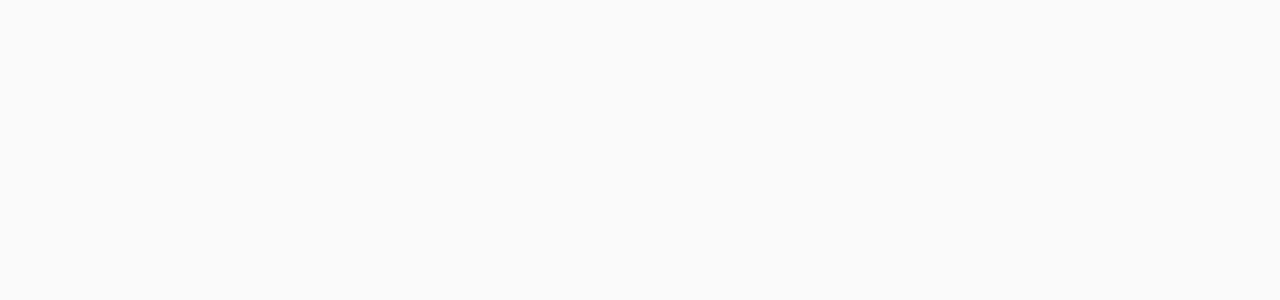
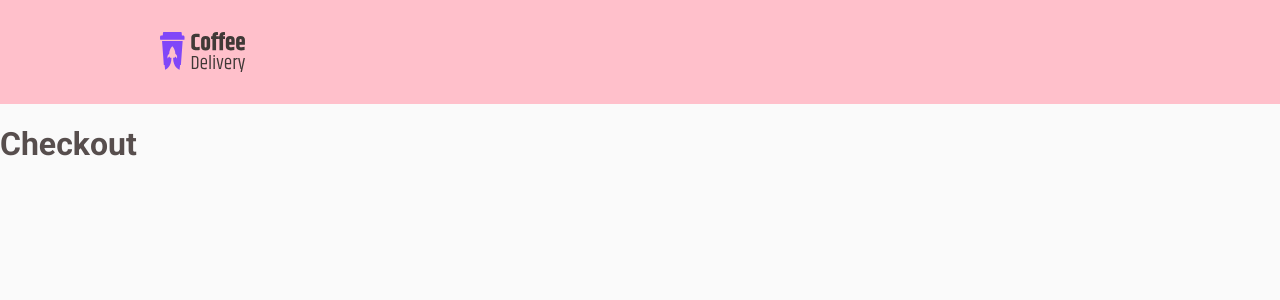
Before and after one commit to KajiyamaVK/coffe-delivery, a React (Vite) app: page /checkout in a window 1280 px wide. Before the commit this address had no page. Shown: the top 300 px of the page. Built offline with nearby package versions, Linux system fonts and the light colour scheme.

Commit message:
feat: Adds the new checkout route

```diff
--- a/src/components/Router/index.tsx
+++ b/src/components/Router/index.tsx
@@ -1,12 +1,14 @@
 import { Routes, Route } from 'react-router-dom'
 import DefaultLayout from '../../style/defaultLayout'
 import Home from '../../pages/home'
+import Checkout from '../../pages/checkout'
 
 export default function Router() {
   return (
     <Routes>
       <Route path="/" element={<DefaultLayout />}>
         <Route path="/" element={<Home />} />
+        <Route path="/checkout" element={<Checkout />} />
       </Route>
     </Routes>
   )
--- a/src/pages/checkout/index.tsx
+++ b/src/pages/checkout/index.tsx
@@ -0,0 +1,3 @@
+export default function Checkout() {
+  return <h1>Checkout</h1>
+}
```
